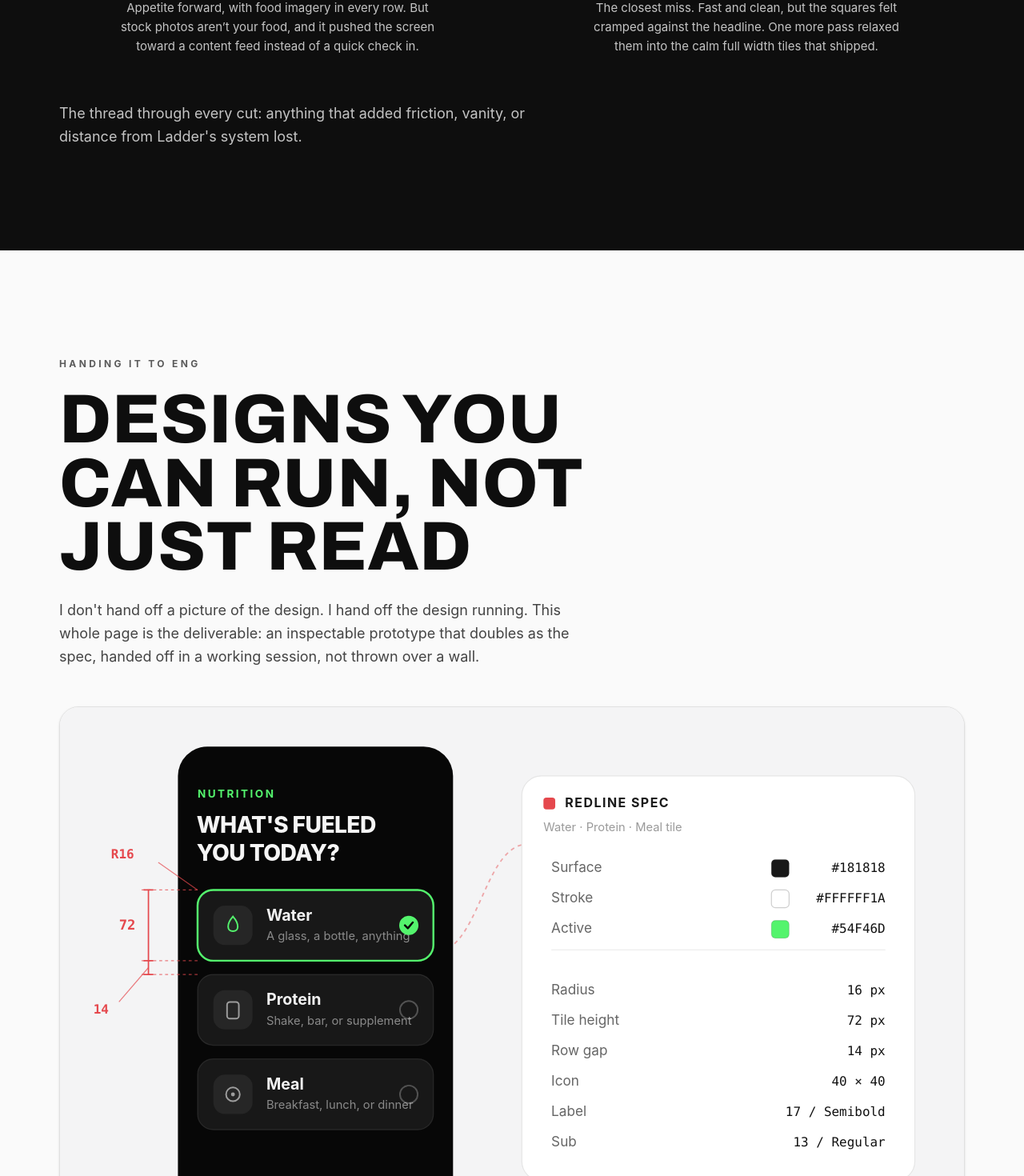
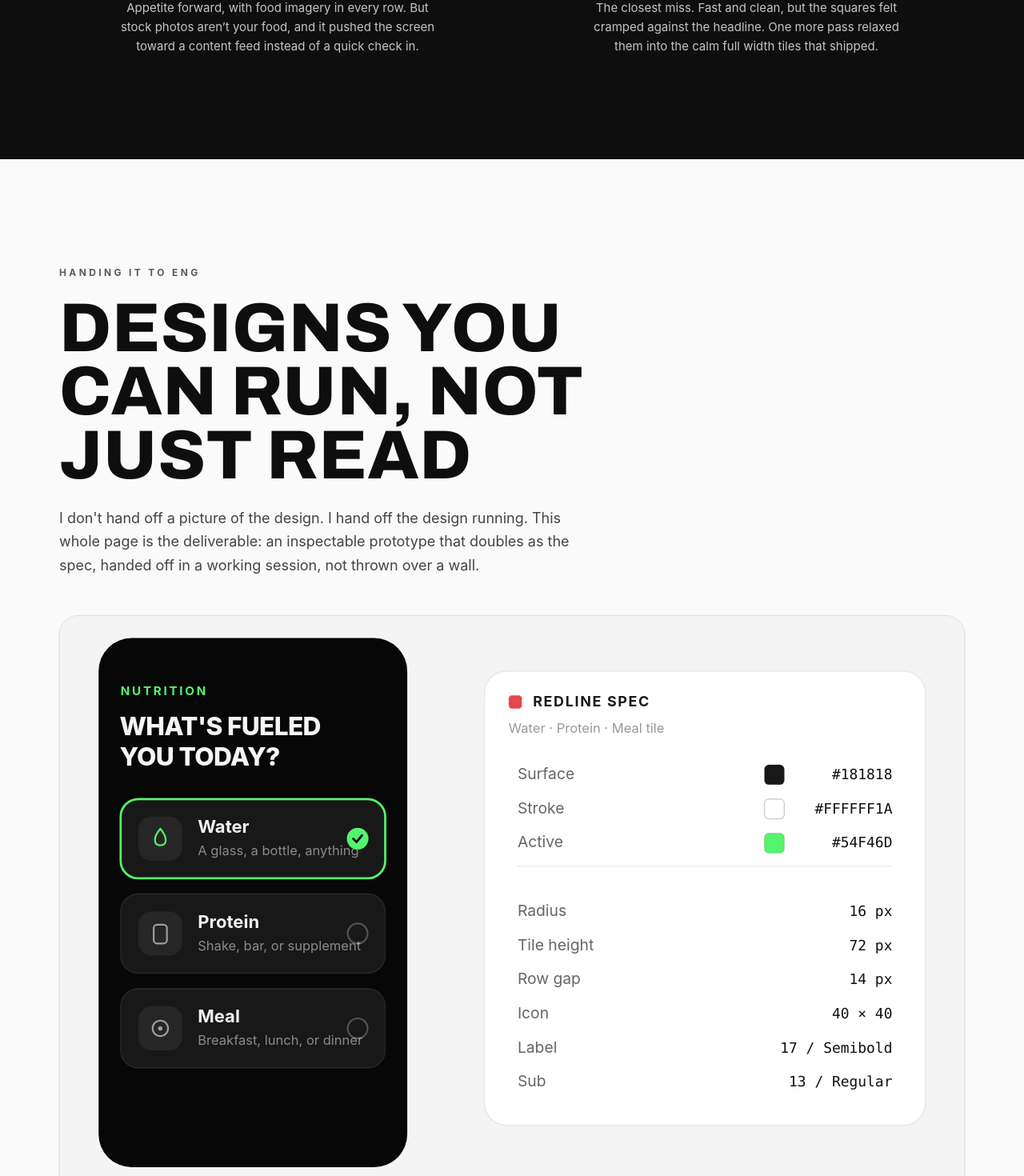
Before and after one commit to rockymedure/ladder-design-exercise, a Next.js app: page /refuel in a window 1280 px wide. Shown: the part 9780-11250 px from the top of the page at 80% size. Built offline with nearby package versions, Linux system fonts and the light colour scheme.

Commit message:
Refuel: simplify handoff redline to the spec panel, drop approaches closing line
Remove the dimensional redline annotations (kept the token spec panel and
recentered the figure) and delete the trailing approaches summary sentence.

Co-authored-by: Cursor <cursoragent@cursor.com>

```diff
--- a/src/app/refuel/page.tsx
+++ b/src/app/refuel/page.tsx
@@ -361,12 +361,6 @@ function Approaches() {
           ))}
         </div>
 
-        <Reveal delay={0.12}>
-          <p className="mt-14 max-w-[58ch] text-[18px] leading-relaxed text-ash-light">
-            The thread through every cut: anything that added friction, vanity, or
-            distance from Ladder&apos;s system lost.
-          </p>
-        </Reveal>
       </div>
     </section>
   );
@@ -562,22 +556,12 @@ function RedlineSpec() {
 
   return (
     <svg
-      viewBox="0 0 920 560"
+      viewBox="85 20 820 520"
       className="block h-auto w-full"
       role="img"
-      aria-label="Redline spec of the Water, Protein and Meal check-in tiles"
+      aria-label="Spec of the Water, Protein and Meal check-in tiles"
     >
-      <rect width="920" height="560" fill="#F4F4F5" />
-
-      {/* connector: this screen maps to this spec */}
-      <path
-        d="M380 250 C 425 250 430 150 470 140"
-        fill="none"
-        stroke={RED}
-        strokeWidth="1.5"
-        strokeDasharray="4 4"
-        opacity="0.45"
-      />
+      <rect x="85" y="20" width="820" height="520" fill="#F4F4F5" />
 
       {/* phone screen */}
       <rect x="120" y="40" width="280" height="480" rx="30" fill="#070707" />
@@ -674,22 +658,6 @@ function RedlineSpec() {
           </g>
         );
       })}
-
-      {/* ---- redlines (left margin) ---- */}
-      {/* tile height 72 */}
-      <path d="M140 186 H82 M140 258 H82" stroke={RED} strokeWidth="1" strokeDasharray="3 3" opacity="0.7" />
-      <path d="M90 186 V258 M85 186 H95 M85 258 H95" stroke={RED} strokeWidth="1.4" />
-      <text x="60" y="226" fill={RED} fontSize="14" fontWeight="600" fontFamily={MONO}>72</text>
-
-      {/* row gap 14 */}
-      <path d="M140 272 H82" stroke={RED} strokeWidth="1" strokeDasharray="3 3" opacity="0.7" />
-      <path d="M90 258 V272 M85 272 H95" stroke={RED} strokeWidth="1.4" />
-      <path d="M90 265 L60 300" stroke={RED} strokeWidth="1" opacity="0.7" />
-      <text x="34" y="312" fill={RED} fontSize="13" fontWeight="600" fontFamily={MONO}>14</text>
-
-      {/* radius */}
-      <path d="M140 186 L100 158" stroke={RED} strokeWidth="1" opacity="0.7" />
-      <text x="52" y="154" fill={RED} fontSize="13" fontWeight="600" fontFamily={MONO}>R16</text>
 
       {/* ---- spec panel (right) ---- */}
       <rect x="470" y="70" width="400" height="412" rx="20" fill="#FFFFFF" stroke="#E6E6E6" />
```
